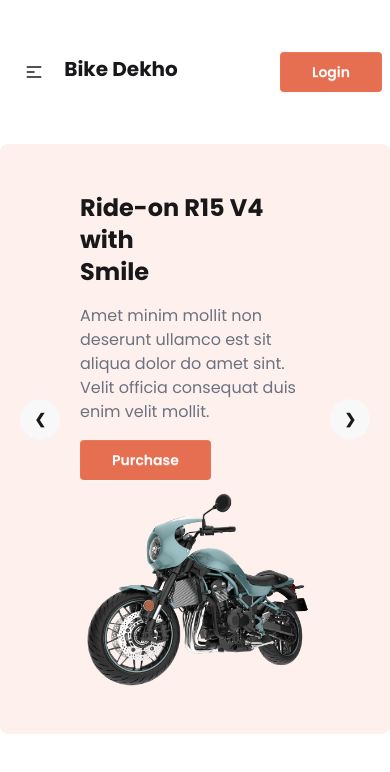
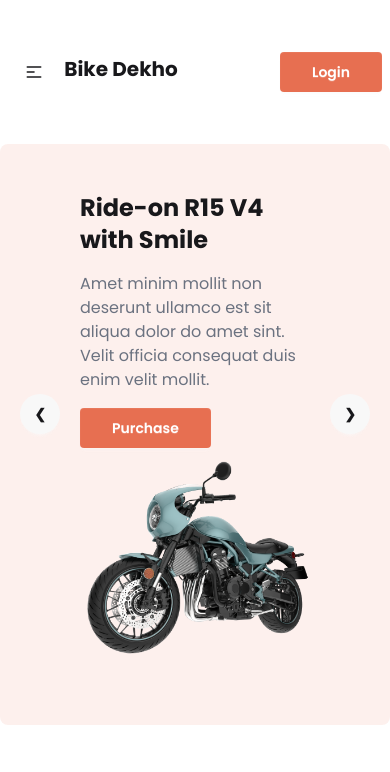
Before and after one commit to sifathossain-ai/Milestone3-M15-Biker-Zone-Project, a plain HTML site: page index.html in a window 390 px wide. Drawn offline with nearby package versions, Linux system fonts and the light colour scheme.

Commit message:
Final Header Secton

```diff
--- a/index.html
+++ b/index.html
@@ -78,7 +78,7 @@
                 <div class="md:flex justify-center items-center">
                     <!-- Text Content -->
                     <div class="lg:w-1/2 md:w-4/5">
-                        <h1 class="mb-4 text-2xl md:text-4xl lg:text-5xl font-bold">Ride-on R15 V4 with <br>Smile</h1>
+                        <h1 class="mb-4 text-2xl md:text-4xl lg:text-5xl font-bold">Ride-on R15 V4 with Smile</h1>
                         <p class="text-gray-500 mb-4">Amet minim mollit non deserunt ullamco est sit aliqua dolor do amet sint. Velit officia
                             consequat duis enim velit mollit.</p>
                         <div class="">
```
